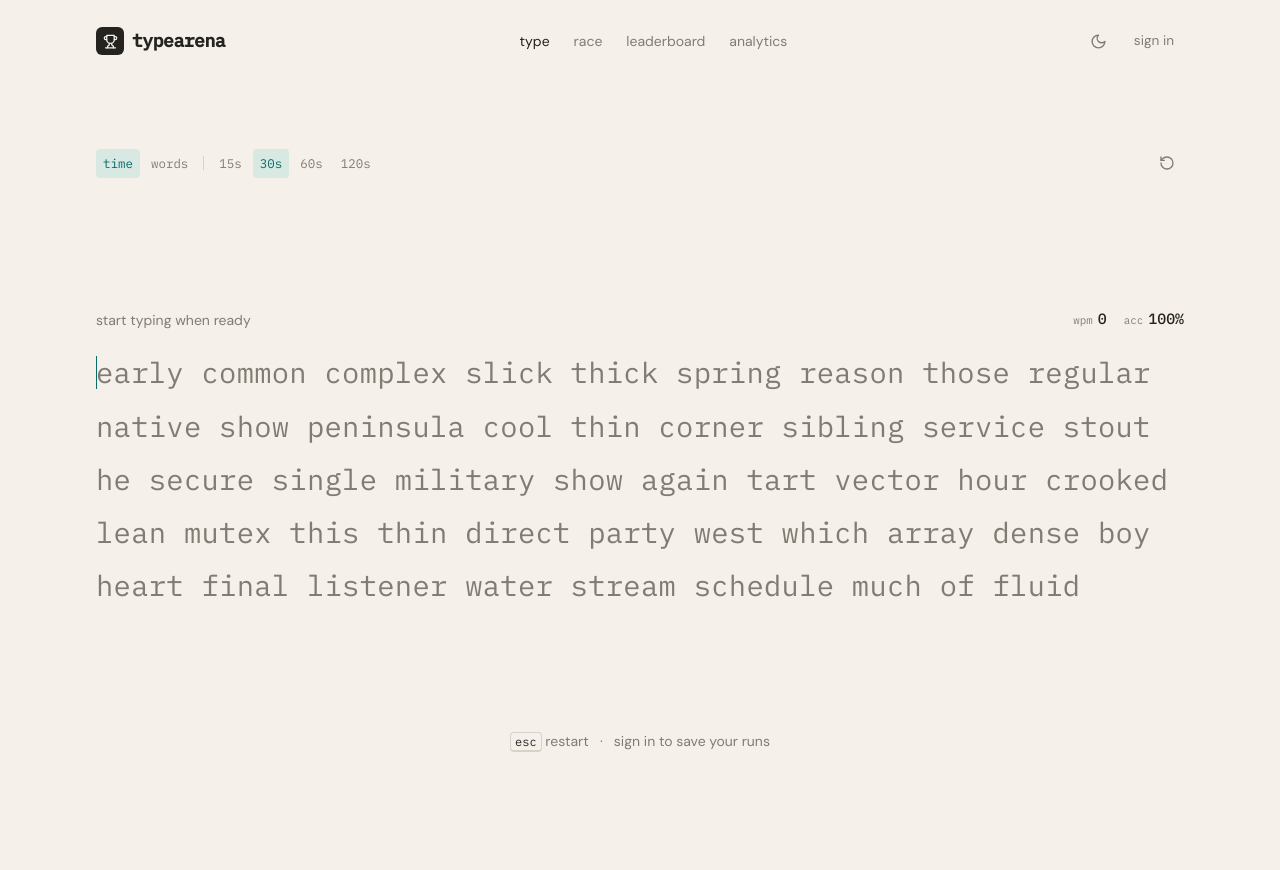
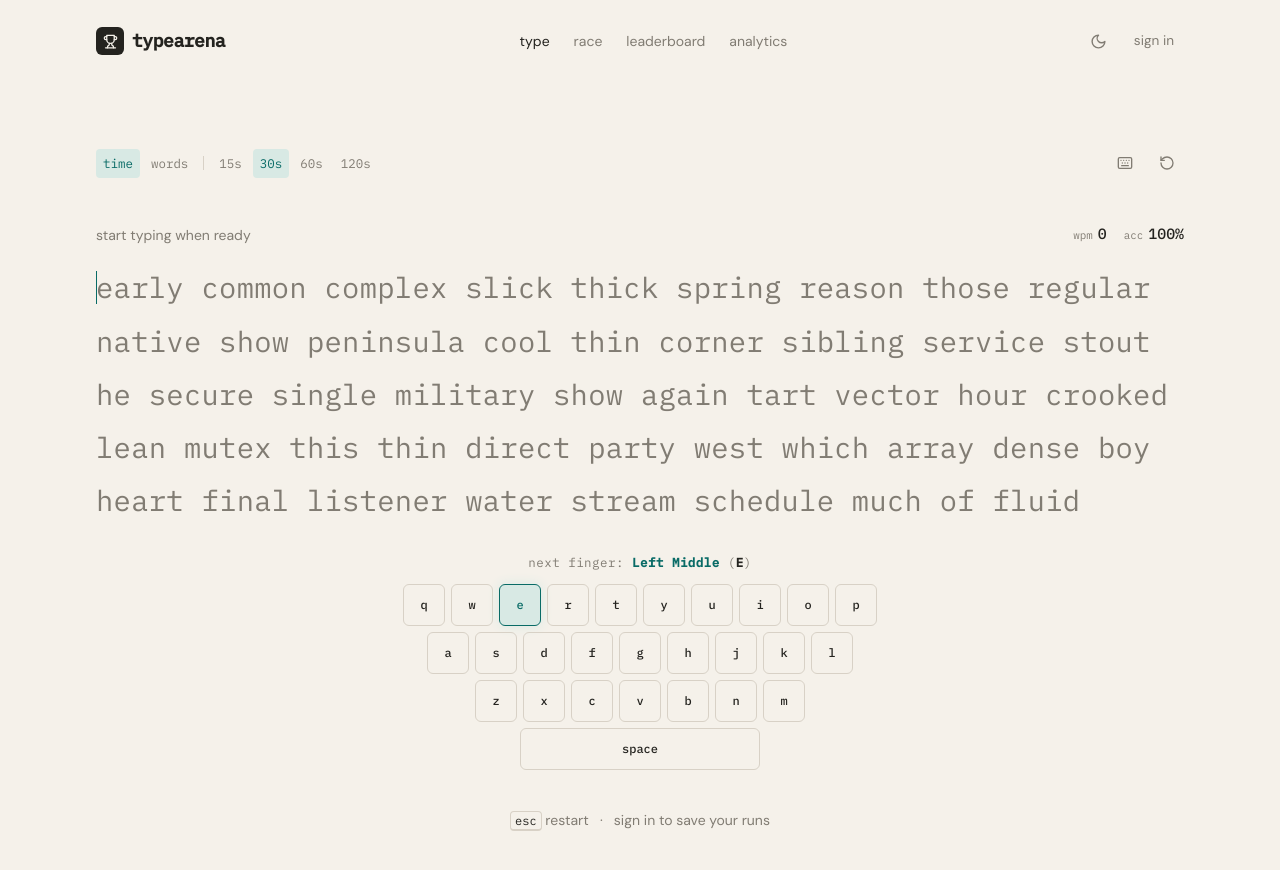
Before and after one commit to satyakam-vats/TypeArena, a React (Vite) app: page / in a window 1280 px wide. Before the commit the page ends 800 px from the top, so only its background shows below. Built offline with nearby package versions, Linux system fonts and the light colour scheme; no server answers.

Commit message:
fix: accurate missed metric calculation & add interactive live touch typing keyboard to solo test page

```diff
--- /dev/null
+++ b/src/components/typing/LiveTouchKeyboard.tsx
@@ -0,0 +1,125 @@
+import React, { useEffect, useState } from 'react';
+
+type Props = {
+  targetText: string;
+  typedText: string;
+  active: boolean;
+};
+
+const KEYBOARD_LAYOUT = [
+  ['q', 'w', 'e', 'r', 't', 'y', 'u', 'i', 'o', 'p'],
+  ['a', 's', 'd', 'f', 'g', 'h', 'j', 'k', 'l'],
+  ['z', 'x', 'c', 'v', 'b', 'n', 'm'],
+  [' ']
+];
+
+const FINGER_MAP: Record<string, string> = {
+  q: 'left pinky', a: 'left pinky', z: 'left pinky',
+  w: 'left ring', s: 'left ring', x: 'left ring',
+  e: 'left middle', d: 'left middle', c: 'left middle',
+  r: 'left index', f: 'left index', v: 'left index',
+  t: 'left index', g: 'left index', b: 'left index',
+  y: 'right index', h: 'right index', n: 'right index',
+  u: 'right index', j: 'right index', m: 'right index',
+  i: 'right middle', k: 'right middle',
+  o: 'right ring', l: 'right ring',
+  p: 'right pinky',
+  space: 'thumb',
+};
+
+export function LiveTouchKeyboard({ targetText, typedText, active }: Props) {
+  const [pressedKeys, setPressedKeys] = useState<Set<string>>(new Set());
+  const [lastErrorKey, setLastErrorKey] = useState<string | null>(null);
+
+  // Track physical key presses in real-time
+  useEffect(() => {
+    if (!active) {
+      setPressedKeys(new Set());
+      return;
+    }
+
+    const handleKeyDown = (e: KeyboardEvent) => {
+      let key = e.key.toLowerCase();
+      if (key === ' ') key = 'space';
+      setPressedKeys((prev) => {
+        const next = new Set(prev);
+        next.add(key);
+        return next;
+      });
+    };
+
+    const handleKeyUp = (e: KeyboardEvent) => {
+      let key = e.key.toLowerCase();
+      if (key === ' ') key = 'space';
+      setPressedKeys((prev) => {
+        const next = new Set(prev);
+        next.delete(key);
+        return next;
+      });
+    };
+
+    window.addEventListener('keydown', handleKeyDown);
+    window.addEventListener('keyup', handleKeyUp);
+    return () => {
+      window.removeEventListener('keydown', handleKeyDown);
+      window.removeEventListener('keyup', handleKeyUp);
+    };
+  }, [active]);
+
+  // Flash error key when user makes a mistake
+  useEffect(() => {
+    if (typedText.length === 0) {
+      setLastErrorKey(null);
+      return;
+    }
+
+    const idx = typedText.length - 1;
+    const targetChar = targetText[idx]?.toLowerCase();
+    const typedChar = typedText[idx]?.toLowerCase();
+
+    if (targetChar && typedChar && targetChar !== typedChar) {
+      const errorKey = typedChar === ' ' ? 'space' : typedChar;
+      setLastErrorKey(errorKey);
+      const timer = setTimeout(() => setLastErrorKey(null), 400);
+      return () => clearTimeout(timer);
+    }
+  }, [typedText, targetText]);
+
+  // Identify next key target to type for touch typing
+  const nextRawChar = targetText[typedText.length]?.toLowerCase();
+  const nextTargetKey = nextRawChar === ' ' ? 'space' : nextRawChar;
+  const targetFinger = nextTargetKey ? FINGER_MAP[nextTargetKey] : null;
+
+  return (
+    <div className="live-touch-keyboard-container animate-fade-in">
+      {targetFinger && active && (
+        <div className="touch-finger-hint">
+          next finger: <span className="finger-highlight">{targetFinger}</span> (<span className="key-highlight">{nextTargetKey === 'space' ? 'spacebar' : nextTargetKey.toUpperCase()}</span>)
+        </div>
+      )}
+
+      <div className="keyboard-layout">
+        {KEYBOARD_LAYOUT.map((row, rowIndex) => (
+          <div key={rowIndex} className="keyboard-row">
+            {row.map((key) => {
+              const lookupKey = key === ' ' ? 'space' : key;
+              const isSpace = key === ' ';
+              const isTarget = active && nextTargetKey === lookupKey;
+              const isPressed = pressedKeys.has(lookupKey);
+              const isError = lastErrorKey === lookupKey;
+
+              return (
+                <div
+                  key={key}
+                  className={`keyboard-key live-key ${isSpace ? 'key-space' : ''} ${isTarget ? 'key-target' : ''} ${isPressed ? 'key-pressed' : ''} ${isError ? 'key-error-flash' : ''}`}
+                >
+                  <span className="key-label">{isSpace ? 'space' : key}</span>
+                </div>
+              );
+            })}
+          </div>
+        ))}
+      </div>
+    </div>
+  );
+}
--- a/src/features/solo/SoloTestPage.tsx
+++ b/src/features/solo/SoloTestPage.tsx
@@ -1,9 +1,10 @@
-import { RotateCcw } from "lucide-react";
+import { RotateCcw, Keyboard } from "lucide-react";
 import { useCallback, useMemo, useState } from "react";
 import { useNavigate } from "react-router-dom";
 import { LiveMetrics } from "../../components/typing/LiveMetrics";
 import { TestControls } from "../../components/typing/TestControls";
 import { TypingViewport } from "../../components/typing/TypingViewport";
+import { LiveTouchKeyboard } from "../../components/typing/LiveTouchKeyboard";
 import { useAuth } from "../../context/AuthContext";
 import { saveRun } from "../../lib/firestore/testRuns";
 import { recordRunStats } from "../../lib/firestore/users";
@@ -59,13 +60,23 @@ export function SoloTestPage() {
     }
     navigate("/results");
   }, [navigate, user]);
+  const [showKeyboard, setShowKeyboard] = useState(true);
   const test = useTypingTest(targetText, settings, onComplete);
   const remaining = settings.mode === "time" ? Math.max(0, settings.value - Math.floor(test.elapsedMs / 1000)) : settings.value;
 
   return <main className="mx-auto flex min-h-[calc(100vh-90px)] w-full max-w-6xl flex-col px-5 pb-10 pt-8 sm:px-8 sm:pt-16">
     <div className="mb-11 flex items-center justify-between">
       <TestControls settings={settings} onChange={setSettings} disabled={test.status === "running"} />
-      <button onClick={reset} className="icon-button" aria-label="Restart test"><RotateCcw size={16} /></button>
+      <div className="flex items-center gap-2">
+        <button
+          onClick={() => setShowKeyboard(!showKeyboard)}
+          className={`icon-button ${showKeyboard ? 'text-[var(--accent)]' : ''}`}
+          title={showKeyboard ? "Hide touch typing keyboard" : "Show touch typing keyboard"}
+        >
+          <Keyboard size={16} />
+        </button>
+        <button onClick={reset} className="icon-button" aria-label="Restart test"><RotateCcw size={16} /></button>
+      </div>
     </div>
     <section className="typing-stage">
       <div className="mb-4 flex items-center justify-between text-sm text-[var(--muted)]">
@@ -85,6 +96,13 @@ export function SoloTestPage() {
         autoCapitalize="off"
         autoCorrect="off"
       />
+      {showKeyboard && (
+        <LiveTouchKeyboard
+          targetText={targetText}
+          typedText={test.typedText}
+          active={test.status !== "finished"}
+        />
+      )}
     </section>
     <p className="mt-10 text-center text-sm text-[var(--muted)]"><kbd>esc</kbd> restart&nbsp;&nbsp; · &nbsp;&nbsp;sign in to save your runs</p>
   </main>;
--- a/src/index.css
+++ b/src/index.css
@@ -60,6 +60,16 @@ kbd { border:1px solid var(--line); border-bottom-width:2px; border-radius:4px;
 .heatmap-legend { display:flex; align-items:center; justify-content:center; gap:8px; margin-top:18px; font-size:.7rem; color:var(--muted); font-family:"IBM Plex Mono",monospace; }
 .legend-gradient { width:120px; height:8px; border-radius:4px; background:linear-gradient(to right,var(--accent-soft),var(--danger)); }
 .legend-label { font-size:.65rem; }
+
+/* ─── Live Touch Keyboard ────────────────────────────────────────── */
+.live-touch-keyboard-container { margin-top:32px; display:flex; flex-direction:column; align-items:center; }
+.touch-finger-hint { margin-bottom:12px; font-family:"IBM Plex Mono",monospace; font-size:.78rem; color:var(--muted); letter-spacing:.04em; }
+.finger-highlight { color:var(--accent); font-weight:600; text-transform:capitalize; }
+.key-highlight { color:var(--ink); font-weight:600; }
+.live-key { transition:all .1s cubic-bezier(.4,0,.2,1); }
+.key-target { border-color:var(--accent) !important; background-color:var(--accent-soft) !important; color:var(--accent) !important; box-shadow:0 0 12px var(--accent-soft); font-weight:700 !important; }
+.key-pressed { transform:translateY(3px) scale(.95) !important; background-color:var(--accent) !important; color:var(--paper) !important; border-color:var(--accent) !important; box-shadow:0 0 16px var(--accent) !important; z-index:5; }
+.key-error-flash { background-color:var(--danger) !important; color:#fff !important; border-color:var(--danger) !important; box-shadow:0 0 12px var(--danger) !important; }
 
 /* ─── Results Heatmap Section ──────────────────────────────────── */
 .results-heatmap-section { margin-top:36px; padding-top:24px; border-top:1px solid var(--line); }
--- a/src/lib/typing/metrics.ts
+++ b/src/lib/typing/metrics.ts
@@ -5,16 +5,49 @@ export type CharacterState = "correct" | "incorrect" | "pending" | "extra";
 export function countCharacters(target: string, typed: string): CharacterCounts {
   let correct = 0;
   let incorrect = 0;
-  for (let index = 0; index < Math.min(target.length, typed.length); index += 1) {
-    if (target[index] === typed[index]) correct += 1;
-    else incorrect += 1;
+  let extra = 0;
+  let missed = 0;
+
+  const targetWords = target.split(" ");
+  const typedWords = typed.split(" ");
+
+  for (let i = 0; i < typedWords.length; i++) {
+    const targetWord = targetWords[i];
+    const typedWord = typedWords[i];
+
+    if (targetWord === undefined) {
+      extra += typedWord.length + (i > 0 ? 1 : 0);
+      continue;
+    }
+
+    const minLen = Math.min(targetWord.length, typedWord.length);
+    for (let c = 0; c < minLen; c++) {
+      if (targetWord[c] === typedWord[c]) {
+        correct++;
+      } else {
+        incorrect++;
+      }
+    }
+
+    if (typedWord.length > targetWord.length) {
+      extra += typedWord.length - targetWord.length;
+    }
+
+    const isLastWord = i === typedWords.length - 1;
+
+    if (!isLastWord) {
+      if (typedWord.length < targetWord.length) {
+        missed += targetWord.length - typedWord.length;
+      }
+      correct++;
+    } else {
+      if (typedWord.length < targetWord.length && typed.length >= target.length) {
+        missed += targetWord.length - typedWord.length;
+      }
+    }
   }
-  return {
-    correct,
-    incorrect,
-    extra: Math.max(0, typed.length - target.length),
-    missed: Math.max(0, target.length - typed.length),
-  };
+
+  return { correct, incorrect, extra, missed };
 }
 
 export function getCharacterStates(target: string, typed: string): CharacterState[] {
```
